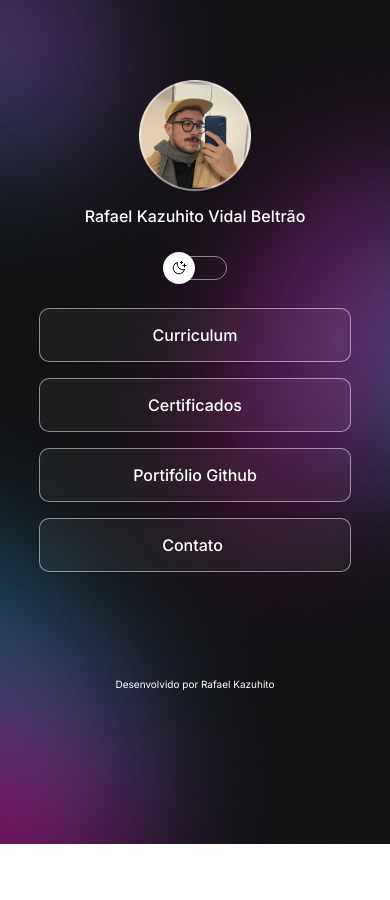
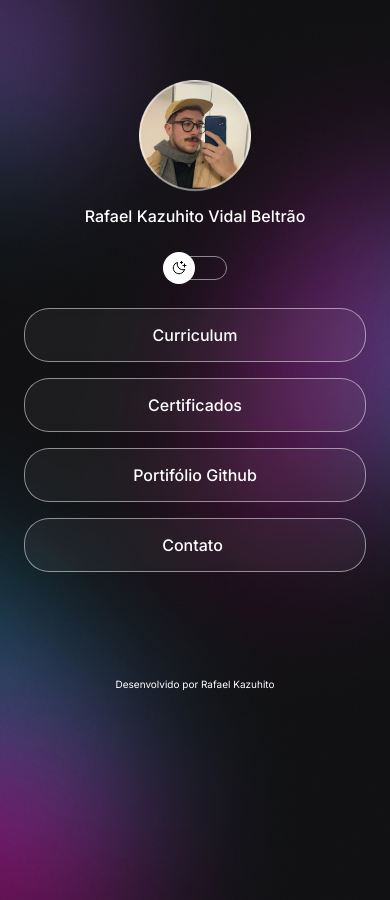
Before and after one commit to rkazuhito/Curriculum, a plain HTML site: page index.html in a window 390 px wide. Before the commit the page ends 844 px from the top, so only its background shows below. Drawn offline with nearby package versions, Linux system fonts and the light colour scheme.

```diff
--- a/style.css
+++ b/style.css
@@ -32,6 +32,7 @@ body {
 
   /*background: color image repeat position/size */
   background: var(--bg-url) no-repeat top center/cover;
+  height: 100vh;
 }
 
 body * {
@@ -40,7 +41,8 @@ body * {
 }
 
 #container {
-  width: 360px;
+  width: 100%;
+  max-width: 400px;
   margin: 56px auto 0px auto;
   padding: 0 24px;
 }
@@ -115,7 +117,7 @@ ul li a {
   padding: 16px 24px;
   background: var(--surface-color);
   border: 1px solid var(--stroke-color);
-  border-radius: 10px;
+  border-radius: 25px;
   backdrop-filter: blur(5px);
   -webkit-backdrop-filter: blur(5px);
   text-decoration: none;
@@ -157,3 +159,13 @@ footer {
   font-size: 10px;
   padding: 30px 0;
 }
+
+/*media queries*/
+@media (min-widht: 700px) {
+  :rooot {
+    --bg-url: url(assets/bg-desktop.jpg);
+  }
+  .light {
+    --bg-url: url(assets/bg-desktop-light.jpg);
+  }
+}
```
Also changed, not shown: 1 other file.
